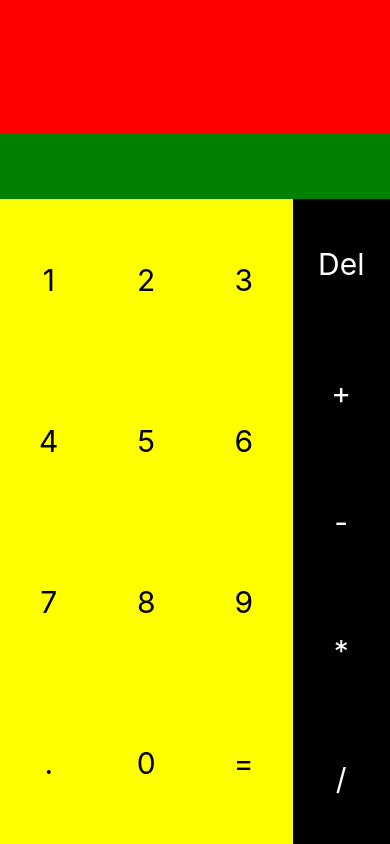
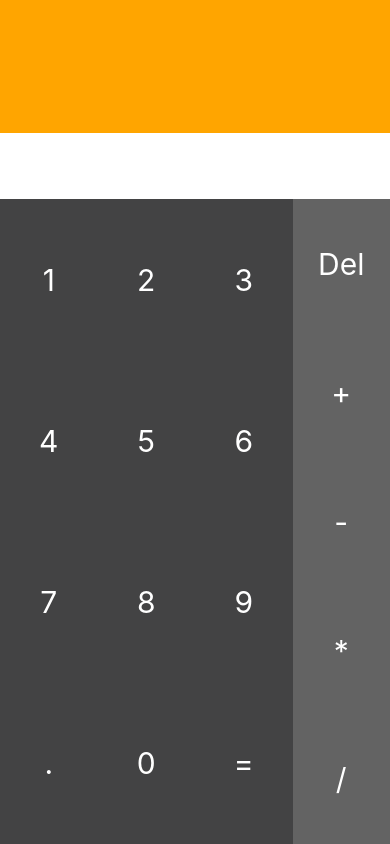
Before and after one commit to ramesheerpina/firstapp, a React Native app: screen / in a window 390 px wide. Built offline with nearby package versions, Linux system fonts and the light colour scheme.

Commit message:
completed calculator app

```diff
--- a/App.js
+++ b/App.js
@@ -73,7 +73,7 @@ export default class App extends Component {
     for (let i = 0; i < 4; i++) {
       let row = []
       for (let j =0; j < 3; j++) {
-        row.push(<TouchableOpacity onPress = {() => this.buttonPressed(nums[i][j])} style = {styles.btn}>
+        row.push(<TouchableOpacity key = {nums[i][j]} onPress = {() => this.buttonPressed(nums[i][j])} style = {styles.btn}>
           <Text style = {styles.btntxt}>{nums[i][j]}</Text>
         </TouchableOpacity>)
       }
@@ -83,7 +83,7 @@ export default class App extends Component {
 
     let ops =[]
     for (let j =0; j < 5; j++) {
-      ops.push(<TouchableOpacity style = {styles.btn} onPress = {() => this.operate(this.operations[j])}>
+      ops.push(<TouchableOpacity key = {this.operations[j]} style = {styles.btn} onPress = {() => this.operate(this.operations[j])}>
         <Text style = {[styles.btntxt, styles.white]}>{this.operations[j]}</Text>
       </TouchableOpacity>)
     }
@@ -118,7 +118,7 @@ const styles = StyleSheet.create ({
   },
   calculationText : {
     fontSize : 30,
-    color: 'white'
+    color: 'black'
   },
   row : {
     flexDirection: 'row',
@@ -128,11 +128,12 @@ const styles = StyleSheet.create ({
   },
   result : {
     flexGrow : 2,
-    backgroundColor: 'red',
+    backgroundColor: 'orange',
     justifyContent:'center',
     alignItems : 'flex-end'
   },
   btntxt : {
+    color: 'white',
     fontSize : 30
   },
   btn : {
@@ -143,7 +144,7 @@ const styles = StyleSheet.create ({
   },
   calculation : {
     flexGrow : 1,
-    backgroundColor: 'green',
+    backgroundColor: 'white',
     justifyContent:'center',
     alignItems : 'flex-end'
   },
@@ -153,15 +154,17 @@ const styles = StyleSheet.create ({
   buttons : {
     flexGrow: 7,
     flexDirection: 'row'
+
   },
   numbers : {
     flex: 3,
-    backgroundColor: 'yellow'
+    backgroundColor: '#434344',
+
   },
   operations : {
     flex: 1,
     justifyContent: 'space-around',
     alignItems: 'stretch',
-    backgroundColor: 'black'
+    backgroundColor: '#636363'
   }
 })
```
